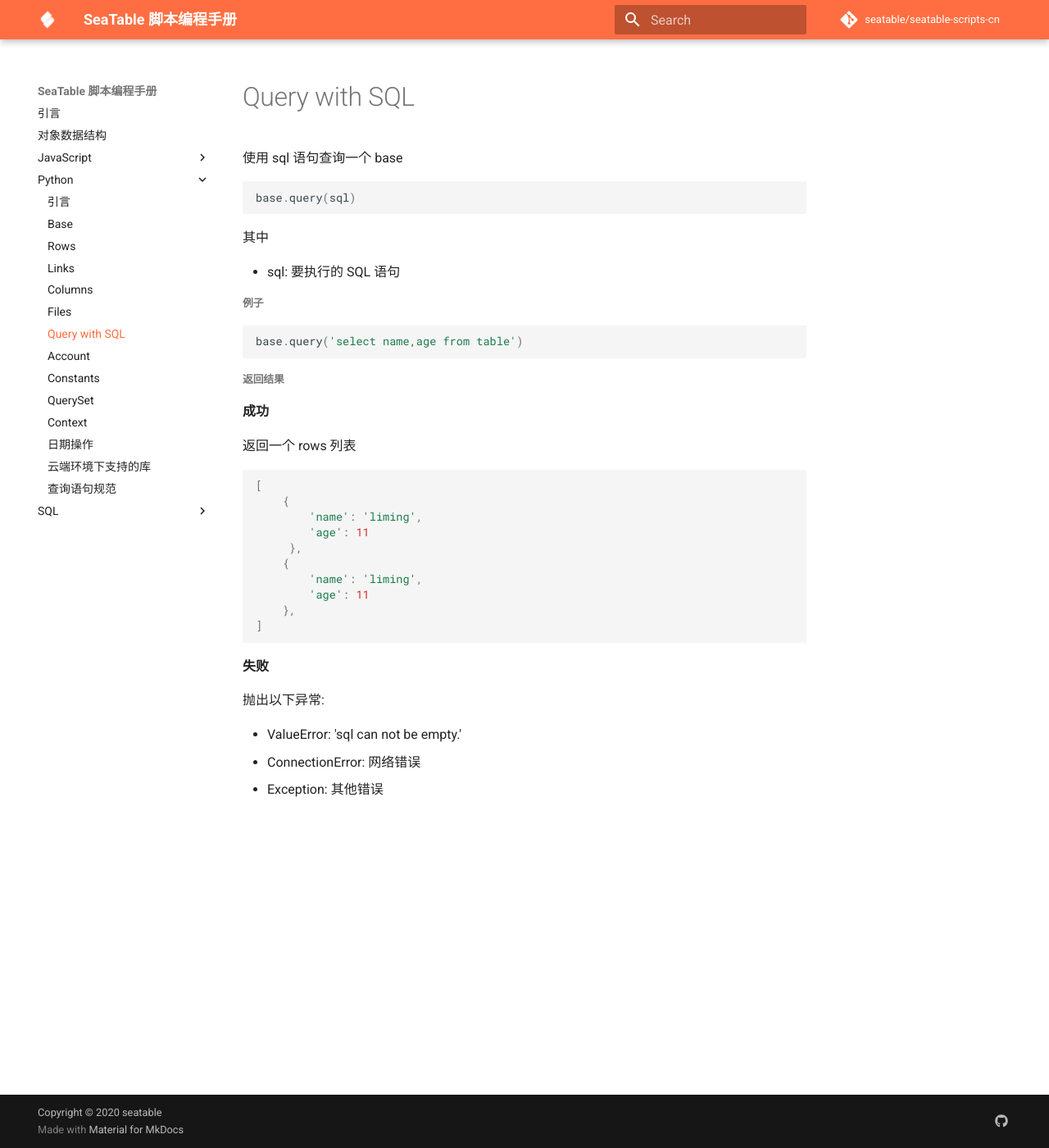
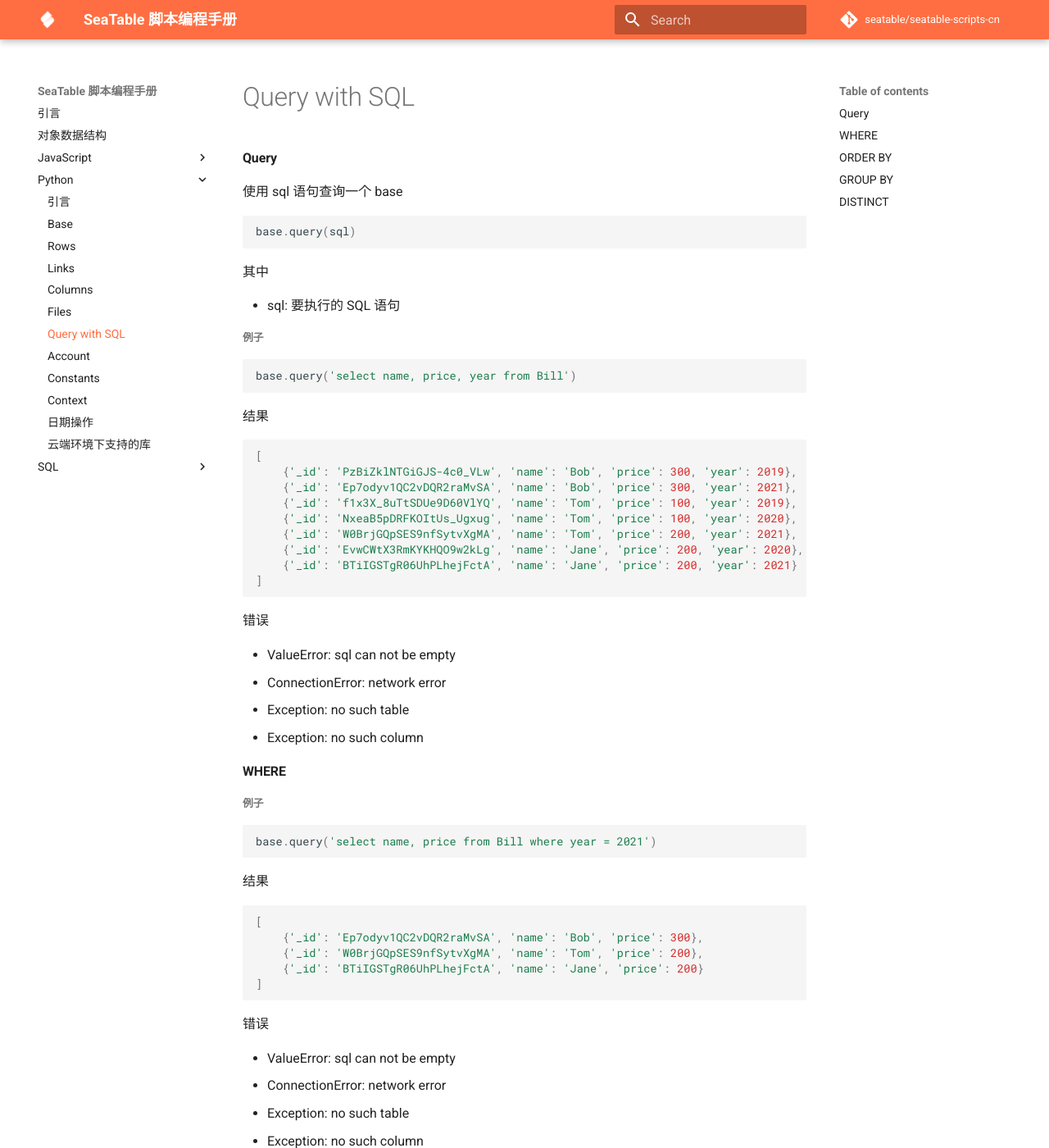
Before and after one commit to seatable/seatable-scripts-cn, an MkDocs documentation site: the page built from manual/python/query.md, in a window 1280 px wide and 1400 px high. Shown: the whole window at 82% size. Built offline with MkDocs 1.6.1 and Material for MkDocs 9.7.7, drawn with Linux system fonts in a browser that asks for light colours; comment, search, counter and statistics services are not loaded; some of the changed text lies outside the part shown.

Commit message:
rm python filter

````diff
--- a/manual/python/query.md
+++ b/manual/python/query.md
@@ -1,4 +1,6 @@
 # Query with SQL
+
+#### Query
 
 使用 sql 语句查询一个 base
 
@@ -13,32 +15,131 @@
 ##### 例子
 
 ```python
-base.query('select name,age from table')
+base.query('select name, price, year from Bill')
 ```
 
-##### 返回结果
-
-**成功**
-
-返回一个 rows 列表
+结果
 
 ```python
 [
-    {
-        'name': 'liming',
-        'age': 11
-     },
-    {
-        'name': 'liming',
-        'age': 11
-    },
+    {'_id': 'PzBiZklNTGiGJS-4c0_VLw', 'name': 'Bob', 'price': 300, 'year': 2019},
+    {'_id': 'Ep7odyv1QC2vDQR2raMvSA', 'name': 'Bob', 'price': 300, 'year': 2021},
+    {'_id': 'f1x3X_8uTtSDUe9D60VlYQ', 'name': 'Tom', 'price': 100, 'year': 2019},
+    {'_id': 'NxeaB5pDRFKOItUs_Ugxug', 'name': 'Tom', 'price': 100, 'year': 2020},
+    {'_id': 'W0BrjGQpSES9nfSytvXgMA', 'name': 'Tom', 'price': 200, 'year': 2021},
+    {'_id': 'EvwCWtX3RmKYKHQO9w2kLg', 'name': 'Jane', 'price': 200, 'year': 2020},
+    {'_id': 'BTiIGSTgR06UhPLhejFctA', 'name': 'Jane', 'price': 200, 'year': 2021}
 ]
 ```
 
-**失败**
+错误
 
-抛出以下异常:
+* ValueError: sql can not be empty
+* ConnectionError: network error
+* Exception: no such table
+* Exception: no such column
 
-* ValueError: 'sql can not be empty.'
-* ConnectionError: 网络错误
-* Exception: 其他错误
+#### WHERE
+
+##### 例子
+
+```python
+base.query('select name, price from Bill where year = 2021')
+```
+
+结果
+
+```python
+[
+    {'_id': 'Ep7odyv1QC2vDQR2raMvSA', 'name': 'Bob', 'price': 300},
+    {'_id': 'W0BrjGQpSES9nfSytvXgMA', 'name': 'Tom', 'price': 200},
+    {'_id': 'BTiIGSTgR06UhPLhejFctA', 'name': 'Jane', 'price': 200}
+]
+```
+
+错误
+
+* ValueError: sql can not be empty
+* ConnectionError: network error
+* Exception: no such table
+* Exception: no such column
+
+#### ORDER BY
+
+##### 例子
+
+```python
+base.query('select name, price, year from Bill order by year')
+```
+
+结果
+
+```python
+[
+    {'_id': 'PzBiZklNTGiGJS-4c0_VLw', 'name': 'Bob', 'price': 300, 'year': 2019},
+    {'_id': 'f1x3X_8uTtSDUe9D60VlYQ', 'name': 'Tom', 'price': 100, 'year': 2019},
+    {'_id': 'NxeaB5pDRFKOItUs_Ugxug', 'name': 'Tom', 'price': 100, 'year': 2020},
+    {'_id': 'EvwCWtX3RmKYKHQO9w2kLg', 'name': 'Jane', 'price': 200, 'year': 2020},
+    {'_id': 'Ep7odyv1QC2vDQR2raMvSA', 'name': 'Bob', 'price': 300, 'year': 2021},
+    {'_id': 'W0BrjGQpSES9nfSytvXgMA', 'name': 'Tom', 'price': 200, 'year': 2021},
+    {'_id': 'BTiIGSTgR06UhPLhejFctA', 'name': 'Jane', 'price': 200, 'year': 2021}
+]
+```
+
+错误
+
+* ValueError: sql can not be empty
+* ConnectionError: network error
+* Exception: no such table
+* Exception: no such column
+
+#### GROUP BY
+
+##### 例子
+
+```python
+base.query('select name, sum(price) from Bill group by name')
+```
+
+结果
+
+```python
+[
+    {'SUM(price)': 600, 'name': 'Bob'},
+    {'SUM(price)': 400, 'name': 'Tom'},
+    {'SUM(price)': 400, 'name': 'Jane'}
+]
+```
+
+错误
+
+* ValueError: sql can not be empty
+* ConnectionError: network error
+* Exception: no such table
+* Exception: no such column
+* Exception: columns in group by should match columns in select
+
+#### DISTINCT
+
+##### 例子
+
+```python
+base.query('select distinct name from Bill')
+```
+
+结果
+
+```python
+[
+    {'_id': 'PzBiZklNTGiGJS-4c0_VLw', 'name': 'Bob'},
+    {'_id': 'f1x3X_8uTtSDUe9D60VlYQ', 'name': 'Tom'},
+    {'_id': 'EvwCWtX3RmKYKHQO9w2kLg', 'name': 'Jane'}
+]
+```
+
+错误
+
+* ValueError: sql can not be empty
+* ConnectionError: network error
+* Exception: no such table
+* Exception: no such column
--- a/mkdocs.yml
+++ b/mkdocs.yml
@@ -65,10 +65,8 @@
     - Query with SQL: python/query.md
     - Account: python/account.md
     - Constants: python/constants.md
-    - QuerySet: python/queryset.md
     - Context: python/context.md
     - 日期操作: python/dateutils.md
     - 云端环境下支持的库: python/libs.md
-    - 查询语句规范: python/query-sentences.md
   - SQL:
     - SQL 语法参考: python/sql.md
````
Also changed, not shown: manual/python/query-sentences.md (deleted, +0 -93 lines), manual/python/queryset.md (deleted, +0 -152 lines).
